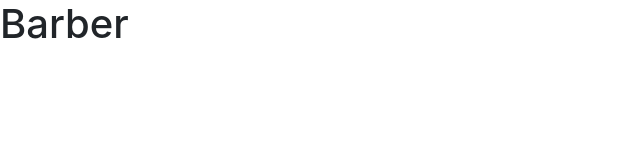
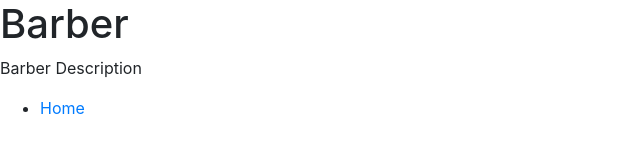
Before and after one commit to raphaellimarjbr/website-theme-barber-html-css-js, a plain HTML site: page public_html/index.html in a window 1280 px wide. Shown: the whole page, without its empty margins (0-640 px from the left). Drawn offline with nearby package versions, Linux system fonts and the light colour scheme.

Commit message:
site atualizado

```diff
--- a/public_html/index.html
+++ b/public_html/index.html
@@ -1,13 +1,26 @@
 <!DOCTYPE html>
 <html>
 <head>
-    <title>Barbearia</title>
+    <title>Barber</title>
     <meta charset="UTF-8">
+
     <link rel="stylesheet" href="https://stackpath.bootstrapcdn.com/bootstrap/4.5.2/css/bootstrap.min.css" integrity="sha384-JcKb8q3iqJ61gNV9KGb8thSsNjpSL0n8PARn9HuZOnIxN0hoP+VmmDGMN5t9UJ0Z" crossorigin="anonymous"/>
+
+    <link rel="stylesheet" href="style.css"/>
 </head>
 <body>
 
-    <h1>Barber</h1>
+    <header id="header">
+        <div class="title">
+            <h1>Barber</h1>
+            <p>Barber Description</p>
+        </div>
+        <div class="menu">
+            <ul>
+                <li><a href="#">Home</a></li>
+            </ul>
+        </div>
+    </header>
 
 </body>
 </html>
```
Also changed, not shown: public_html/style.css (added).
